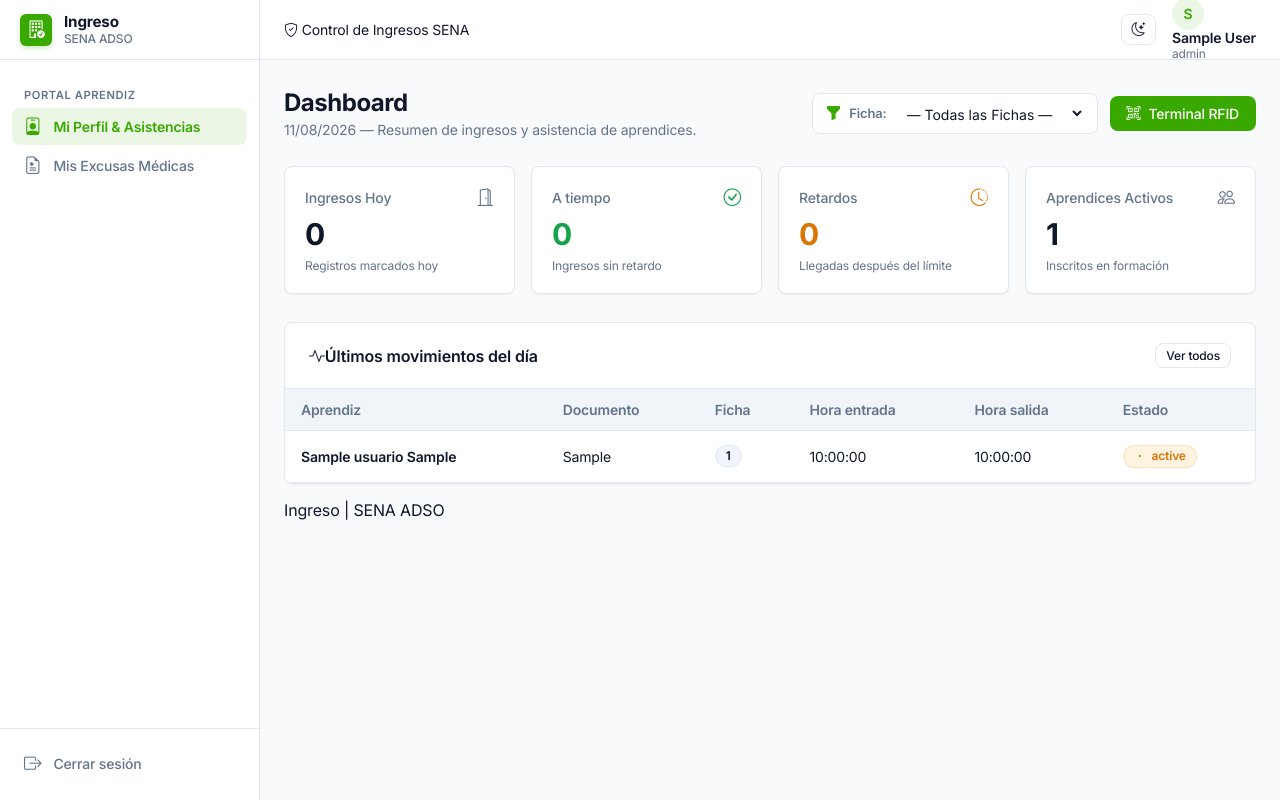
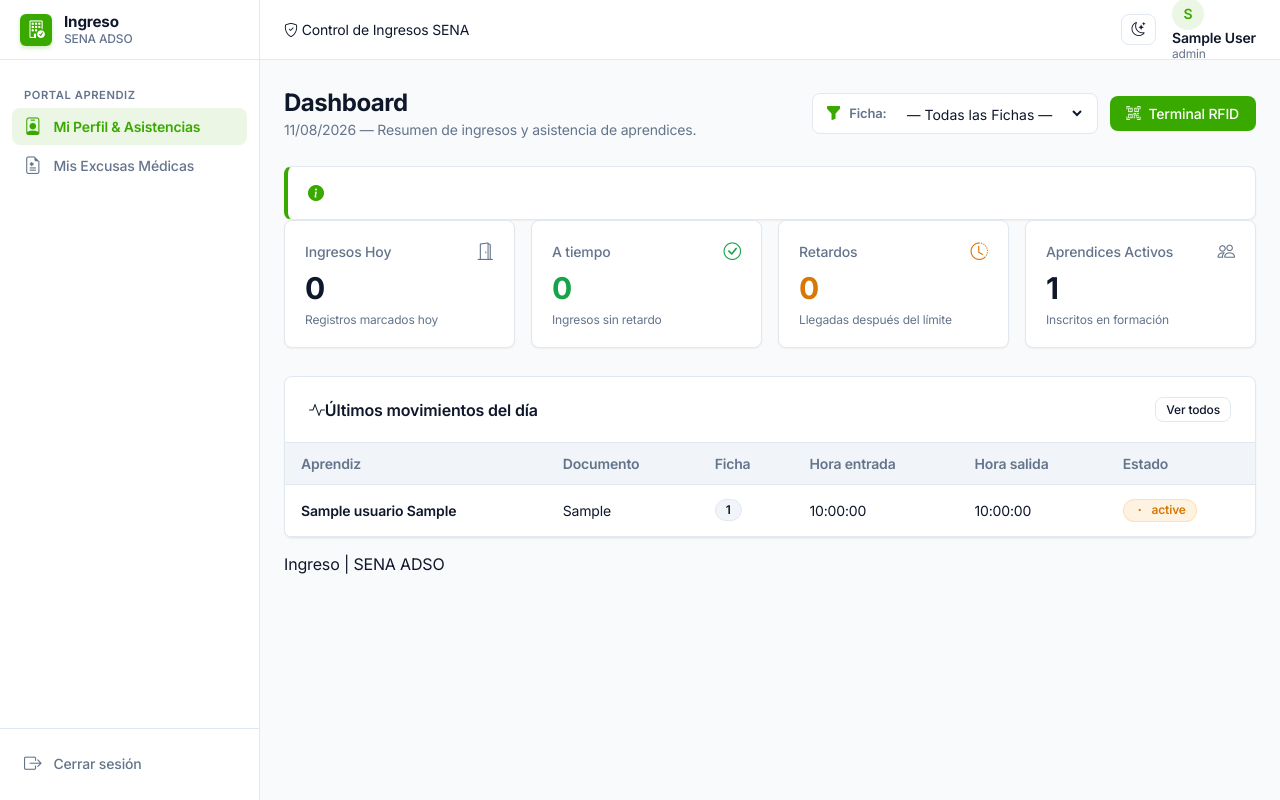
Before and after one commit to bmarulandah02/Sistema-de-control-de-ingresos-de-aprendices, a PHP site: page / in a window 1280 px wide. Run offline with PHP 8.4, Linux system fonts and the light colour scheme; the visitor is signed in with stand-in values (Sample User, id 1); tables that the repository leaves empty hold one stand-in row (values such as "Sample post"); some libraries are stand-ins or nearby versions.

Commit message:
genero la capa que se encarga de las alertas del sistema

```diff
--- a/core/Router.php
+++ b/core/Router.php
@@ -50,7 +50,7 @@ class Router {
 
         // 4. Determinar vista por defecto y restringir acceso a Aprendices
         if (($_SESSION['rol'] ?? '') === 'Aprendiz') {
-            $rutasProhibidasAprendiz = ['dashboard', 'asistencia', 'usuarios', 'usuario-crear', 'usuario-editar', 'fichas', 'ficha-crear', 'ficha-editar', 'excusas-admin', 'reportes'];
+            $rutasProhibidasAprendiz = ['dashboard', 'asistencia', 'usuarios', 'usuario-crear', 'usuario-editar', 'fichas', 'ficha-crear', 'ficha-editar', 'excusas-admin', 'reportes','cerrar-jornada'];
             if (empty($action) || in_array($action, $rutasProhibidasAprendiz)) {
                 $action = 'mi-perfil';
             }
@@ -92,6 +92,12 @@ class Router {
 
 $ficha       = null;
 $mensaje     = null;
+//guardo el mensaje y lo elimino para queluego no se reputa cada que recargue la pantalla
+
+if(isset($_SESSION['mensaje'])){
+    $mensaje=$_SESSION['mensaje'];
+    unset($_SESSION['mensaje']);
+}
 
 // Saneo: fuerzo a entero el id de sesión antes de usarlo en cualquier consulta
 $usuarioIdSesion = filter_var($_SESSION['usuario_id'] ?? 0, FILTER_VALIDATE_INT);
@@ -139,14 +145,6 @@ if ($datosAprendiz && isset($datosAprendiz['id_aprendiz'])) {
                 (new UsuarioController())->guardarPerfilPersonal();
                 break;
             case 'asistencia':
-                 // Recupero el mensaje guardado en sesión (si viene de un redirect de registrar-ingreso)
-                // y lo elimino después de leerlo, para que no se repita en el próximo refresco
-                if (isset($_SESSION['mensaje']))
-                    {
-                        $mensaje=$_SESSION['mensaje'];
-                        //el unset elimina la variable
-                        unset($_SESSION['mensaje']);
-                    }
                 require __DIR__ . '/../views/asistencia/registro.php';
                 break;
                 case'registrar-ingreso':
--- a/views/admin/dashboard.php
+++ b/views/admin/dashboard.php
@@ -32,6 +32,15 @@ require __DIR__ . '/../layouts/header.php';
         </a>
     </div>
 </div>
+<!-- alerta de mantenmiento en el sistema -->
+ <?php if(!empty($mensaje)):?>
+    <div style="margin-bottom: 1.25 rem;" class="alert-auto-dismiss">
+           <div class="shadcn-card" style="padding: 1rem 1.25rem; display: flex; align-items: center; gap: 0.75rem; border-left: 4px solid var(--sena-brand);">
+        <i class="bi bi-info-circle-fill fs-5" style="color:var(--sena-brand);"></i>
+        <span style="font-size:0.9rem; font-weight:500;"><?= htmlspecialchars($mensaje['texto'] ?? '') ?></span>
+    </div>
+    </div>
+    <?php endif; ?>
 
 <!-- ── TARJETAS DE MÉTRICAS (METRIC CARDS) ───────────────────── -->
 <div style="display: grid; grid-template-columns: repeat(auto-fit, minmax(220px, 1fr)); gap: 1rem; margin-bottom: 1.75rem;">
```
